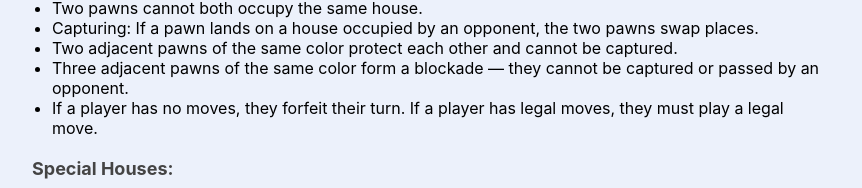
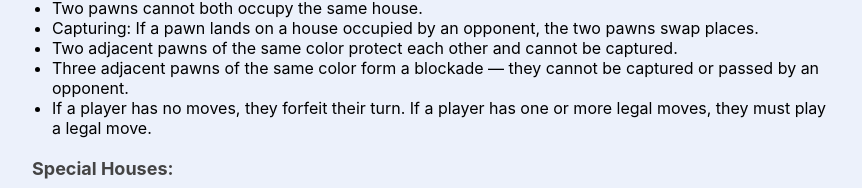
Before and after one commit to HarrisonKeyser/fun, a React (Create React App) app in the folder progress-bar-app/: page /#/senet in a window 1280 px wide. Shown: the part 1223-1411 px from the top of the page, without its empty margins (208-1070 px from the left). Built offline with nearby package versions, Linux system fonts and the light colour scheme.

Commit message:
rules update again

```diff
--- a/progress-bar-app/src/Senet.js
+++ b/progress-bar-app/src/Senet.js
@@ -324,7 +324,7 @@ function Senet() {
                 <li>Capturing: If a pawn lands on a house occupied by an opponent, the two pawns swap places.</li>
                 <li>Two adjacent pawns of the same color protect each other and cannot be captured.</li>
                 <li>Three adjacent pawns of the same color form a blockade — they cannot be captured or passed by an opponent.</li>
-                <li>If a player has no moves, they forfeit their turn. If a player has legal moves, they must play a legal move.</li>
+                <li>If a player has no moves, they forfeit their turn. If a player has one or more legal moves, they must play a legal move.</li>
             </ul>
 
             <h3>Special Houses:</h3>
```
